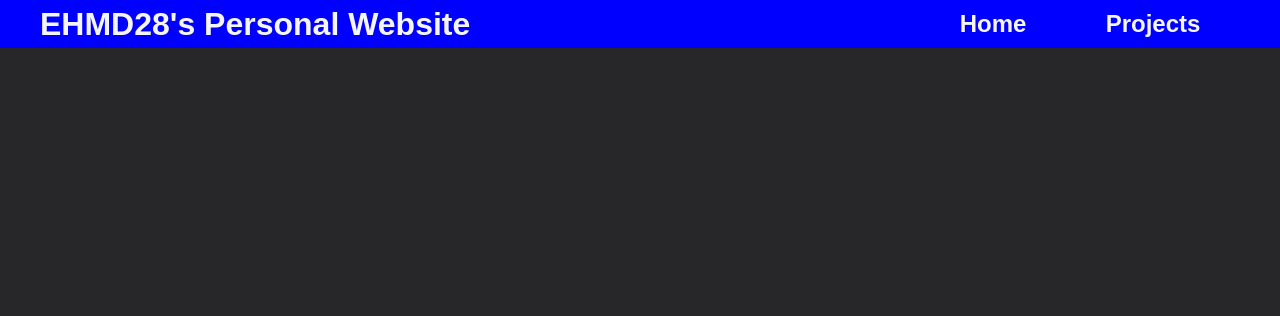
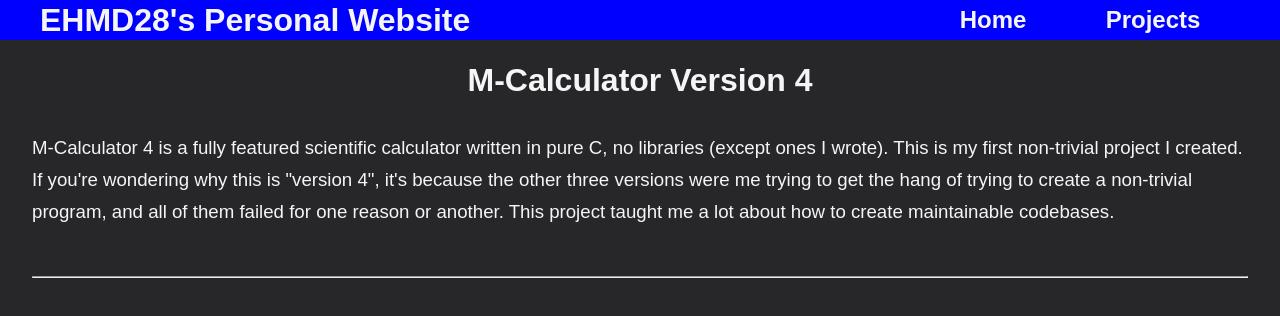
Before and after one commit to EHMD28/EHMD28.github.io, a SvelteKit app: page /projects/c in a window 1280 px wide. Shown: the top 316 px of the page. Built offline with nearby package versions, Linux system fonts and the light colour scheme.

Commit message:
extracted styling into app.css

```diff
--- a/src/app.css
+++ b/src/app.css
@@ -1,3 +1,62 @@
-/* @import 'tailwindcss';
-@plugin '@tailwindcss/forms';
-@plugin '@tailwindcss/typography'; */
+* {
+    margin: 0;
+    padding: 0;
+
+    font-family: Arial, Helvetica, sans-serif;
+    color: whitesmoke;
+    text-decoration: none;
+}
+
+body {
+    background-color: rgb(39, 39, 42);
+}
+
+main {
+    margin: 0 2rem;
+}
+
+nav {
+    position: sticky;
+    top: 0;
+
+    margin-bottom: 1.25rem;
+    padding: 0 2.5rem;
+
+    display: flex;
+    flex-direction: row;
+    align-items: center;
+    justify-content: space-between;
+    background-color: rgb(0, 0, 255);
+}
+
+nav>div#links {
+    width: 25vw;
+
+    display: flex;
+    justify-content: space-around;
+}
+
+h1 {
+    text-align: center;
+    font-size: 2rem;
+    line-height: 2.5rem;
+}
+
+h2 {
+    font-size: 1.5rem;
+    line-height: 2rem;
+}
+
+p {
+    padding: 2rem 0;
+    font-size: 14pt;
+    line-height: 2rem;
+}
+
+a:hover {
+    text-decoration: underline;
+}
+
+hr {
+    margin: 1rem 0;
+}
--- a/src/routes/+layout.svelte
+++ b/src/routes/+layout.svelte
@@ -1,5 +1,6 @@
 <script>
 	import { base } from '$app/paths';
+	import '../app.css';
 
 	let { children } = $props();
 </script>
@@ -27,30 +28,6 @@
 </main>
 
 <style>
-	nav {
-		position: sticky;
-		top: 0;
-
-		margin-bottom: 1.25rem;
-		padding: 0 2.5rem;
-
-		display: flex;
-		flex-direction: row;
-		align-items: center;
-		justify-content: space-between;
-		background-color: rgb(0, 0, 255);
-	}
-
-	nav > div#links {
-		width: 25vw;
-
-		display: flex;
-		justify-content: space-around;
-	}
-
-	/* h2#dropdown-label {
-	} */
-
 	#dropdown-container {
 		position: relative;
 		display: inline-block;
@@ -75,18 +52,4 @@
 	#dropdown-container:hover #dropdown-content {
 		display: block;
 	}
-
-	main {
-		margin: 0 2rem;
-	}
-
-	h1 {
-		font-size: 2rem;
-		line-height: 3rem;
-	}
-
-	h2 {
-		font-size: 1.5rem;
-		line-height: 2rem;
-	}
 </style>
--- a/src/routes/projects/c/+page.svelte
+++ b/src/routes/projects/c/+page.svelte
@@ -0,0 +1,17 @@
+<article>
+	<section>
+		<h1><a href="https://github.com/EHMD28/m-calc_ver.4">M-Calculator Version 4</a></h1>
+		<p>
+			M-Calculator 4 is a fully featured scientific calculator written in pure C, no libraries
+			(except ones I wrote). This is my first non-trivial project I created. If you're wondering why
+			this is "version 4", it's because the other three versions were me trying to get the hang of
+			trying to create a non-trivial program, and all of them failed for one reason or another. This
+			project taught me a lot about how to create maintainable codebases.
+		</p>
+	</section>
+	<hr />
+</article>
+
+<style>
+	@import '../../../app.css';
+</style>
```
